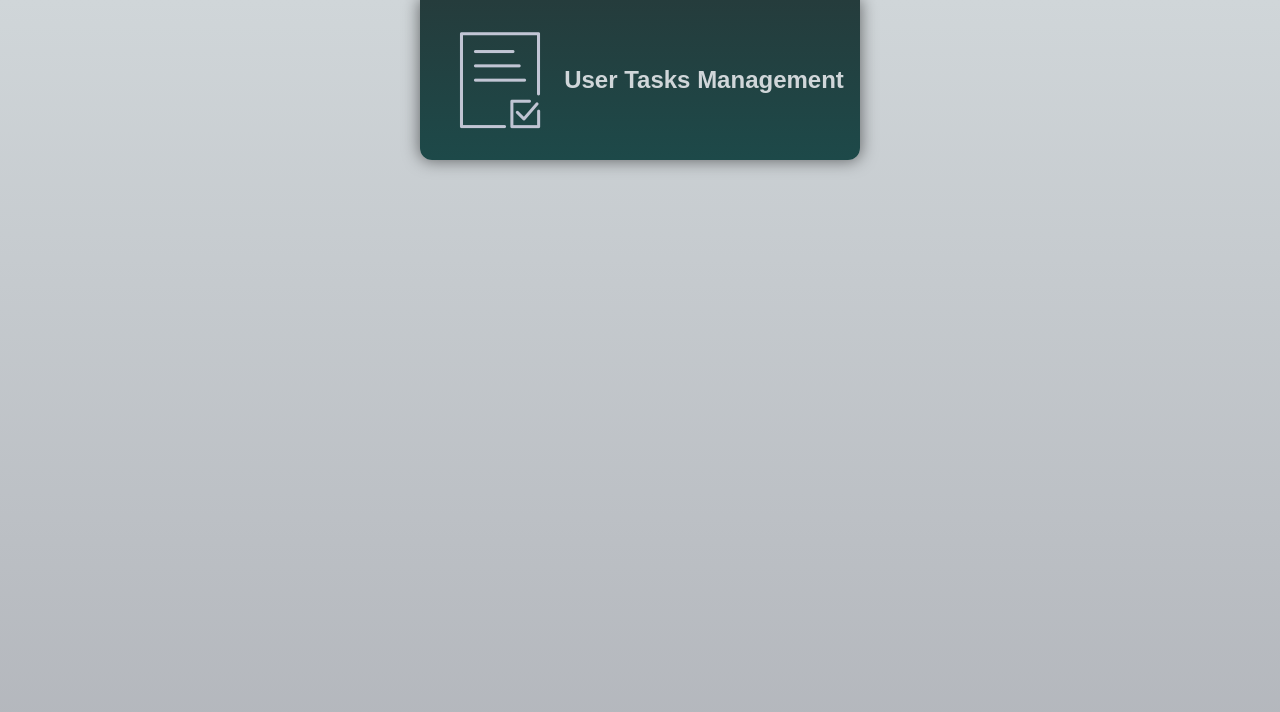
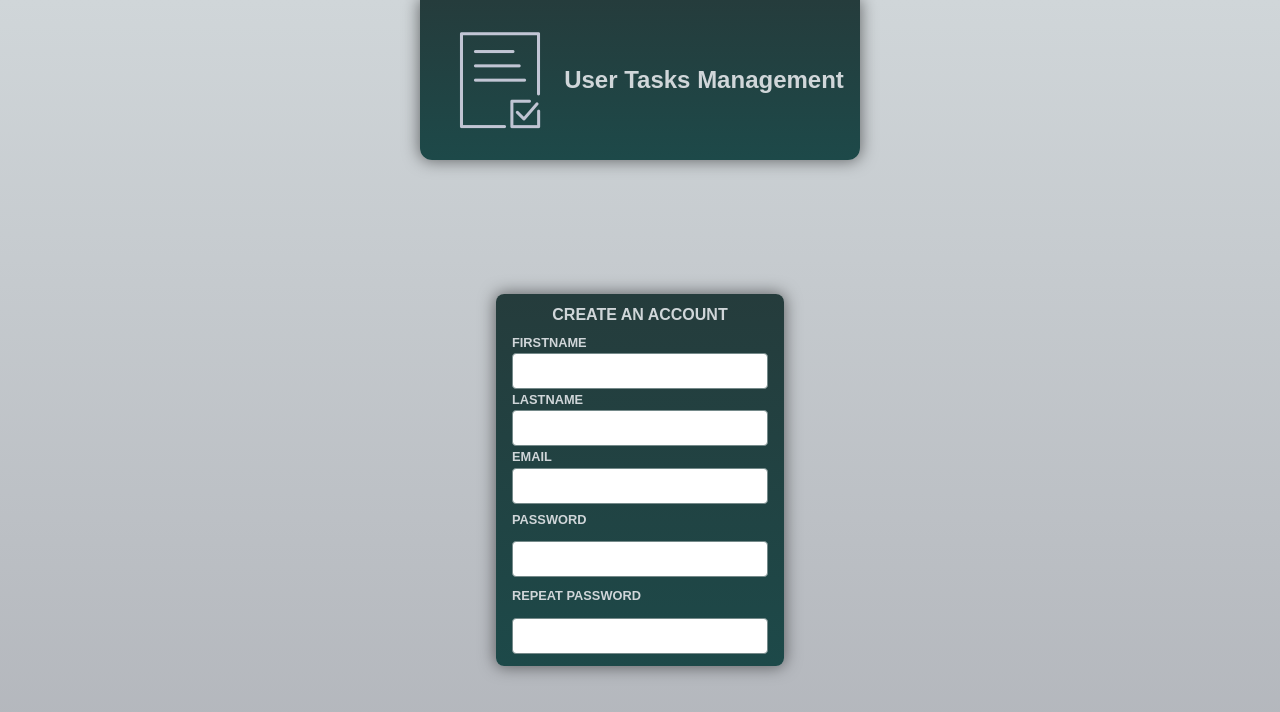
Before and after one commit to zabkins/ustm-fe, an Angular app: page /register in a window 1280 px wide. Before the commit this address led to /. Shown: the top 712 px of the page. Built offline with nearby package versions, Linux system fonts and the light colour scheme.

Commit message:
Adds register component and a route pointing to it

```diff
--- a/src/app/app.routes.ts
+++ b/src/app/app.routes.ts
@@ -2,6 +2,7 @@ import {Routes} from '@angular/router';
 import {LoginComponent} from "./auth/login/login.component";
 import {DashboardComponent} from "./dashboard/dashboard.component";
 import {AuthGuard} from "./auth/auth.guard";
+import {RegisterComponent} from "./auth/register/register.component";
 
 export const routes: Routes = [
   {
@@ -12,5 +13,9 @@ export const routes: Routes = [
   {
     path: 'login',
     component: LoginComponent
+  },
+  {
+    path: 'register',
+    component: RegisterComponent
   }
 ];
--- /dev/null
+++ b/src/app/auth/register/register.component.css
@@ -0,0 +1,82 @@
+form {
+  background: linear-gradient(180deg, #253c3c, #1d4949);
+  width: 100%;
+  max-width: 18rem;
+  margin: 2rem auto;
+  padding: 0.1rem 1rem;
+  border-radius: 8px;
+  box-shadow: 0 0 16px 1px rgba(0, 0, 0, 0.5);
+}
+
+.control h1 {
+  display: block;
+  font-size: 1rem;
+  text-align: center;
+  text-transform: uppercase;
+  font-weight: bold;
+}
+
+.control label {
+  display: block;
+  font-size: 0.8rem;
+  margin-bottom: 0.2rem;
+  text-transform: uppercase;
+  font-weight: bold;
+}
+
+.control input {
+  display: block;
+  width: 100%;
+  padding: 0.5rem;
+  font-size: 1rem;
+  margin: 0.2rem 0;
+  border-radius: 4px;
+  border: 1px solid #758a8a;
+  color: #142020;
+}
+
+.control-row .control {
+  margin: 0.5rem 0;
+  display: flex;
+  flex-wrap: wrap;
+  justify-content: flex-start;
+  gap: 0.5rem;
+}
+
+.control button {
+  display: flex;
+  width: 100%;
+  height: 2rem;
+  justify-content: center;
+  align-items: center;
+  margin-top: 0.5rem;
+  padding: 0.2rem;
+  border-radius: 4px;
+  border: 1px solid #758a8a;
+  background: #253c3c;
+  color: #d0d6d9;
+}
+
+.control button:active {
+  transform: scale(0.95);
+}
+
+.control-error {
+  display: flex;
+  font-size: 0.8rem;
+  width: 100%;
+  text-align: center;
+  justify-content: center;
+  margin: 0.5rem 0;
+  border: 2px solid #5a0011;
+  padding: 0.2rem;
+  border-radius: 8px;
+  background: #6a0012;
+  box-shadow: 0 0 16px 1px rgba(0, 0, 0, 0.5);
+}
+
+.control input.field-invalid {
+  border: 3px solid #5a0011;
+  box-shadow: 0 0 16px 1px rgba(0, 0, 0, 0.5);
+  border-radius: 4px;
+}
--- /dev/null
+++ b/src/app/auth/register/register.component.html
@@ -0,0 +1,44 @@
+<form [formGroup]="form">
+  <div class="control">
+    <h1>Create an account</h1>
+  </div>
+  <div class="control">
+    <label for="firstNameInput">Firstname</label>
+    <input id="firstNameInput"
+           type="text"
+           name="firstNameInput"
+           formControlName="firstName"/>
+  </div>
+  <div class="control">
+    <label for="lastNameInput">Lastname</label>
+    <input id="lastNameInput"
+           type="text"
+           name="lastNameInput"
+           formControlName="lastName"/>
+  </div>
+  <div class="control">
+    <label for="emailInput">Email</label>
+    <input id="emailInput"
+           type="text"
+           name="emailInput"
+           formControlName="email"/>
+  </div>
+  <div class="control-row" formGroupName="passwords">
+    <div class="control">
+      <label for="passwordInput">Password</label>
+      <input id="passwordInput"
+             type="password"
+             name="passwordInput"
+             formControlName="password"
+      />
+    </div>
+    <div class="control">
+      <label for="repeatPasswordInput">Repeat password</label>
+      <input id="repeatPasswordInput"
+             type="password"
+             name="repeatPasswordInput"
+             formControlName="repeatPassword"
+      />
+    </div>
+  </div>
+</form>
--- /dev/null
+++ b/src/app/auth/register/register.component.ts
@@ -0,0 +1,39 @@
+import { Component } from '@angular/core';
+import {AbstractControl, FormControl, FormGroup, ReactiveFormsModule, Validators} from "@angular/forms";
+
+function valuesEqual(controlName1: string, controlName2: string){
+  return (control: AbstractControl) => {
+    let value1 = control.get(controlName1)?.value;
+    let value2 = control.get(controlName2)?.value;
+
+    if (value1 === value2){
+      return null;
+    }
+
+    return {valuesNotEqual: true};
+  }
+}
+
+@Component({
+  selector: 'app-register',
+  standalone: true,
+  imports: [
+    ReactiveFormsModule
+  ],
+  templateUrl: './register.component.html',
+  styleUrl: './register.component.css'
+})
+export class RegisterComponent {
+  form = new FormGroup({
+    firstName: new FormControl('', Validators.required),
+    lastName: new FormControl('', Validators.required),
+    email: new FormControl('', [Validators.required, Validators.email]),
+    passwords: new FormGroup({
+      password: new FormControl('', [Validators.required, Validators.minLength(6)]),
+      repeatPassword: new FormControl('', [Validators.required, Validators.minLength(6)]),
+    }, {
+      validators: [valuesEqual('password', 'repeatPassword')]
+    })
+  });
+
+}
```
